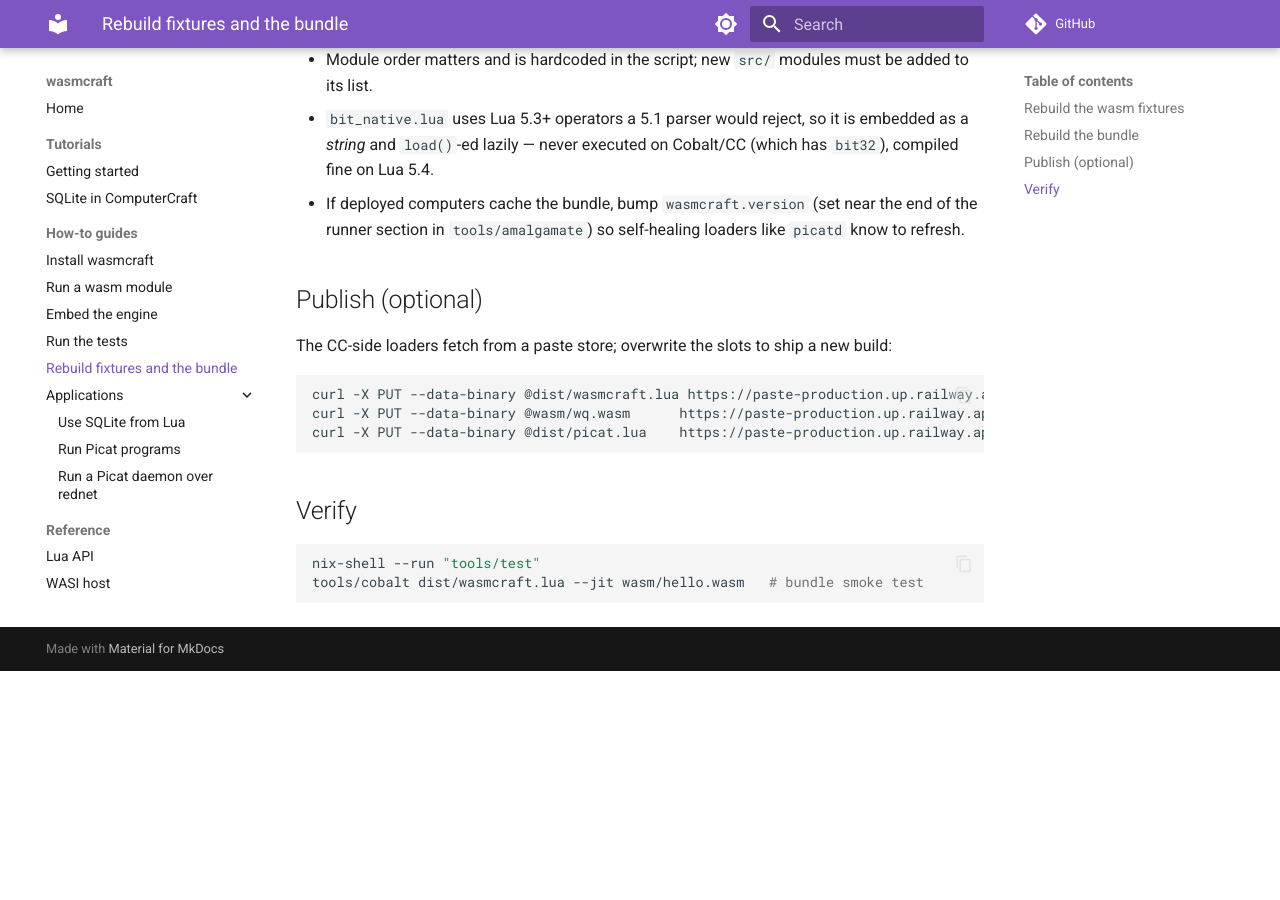
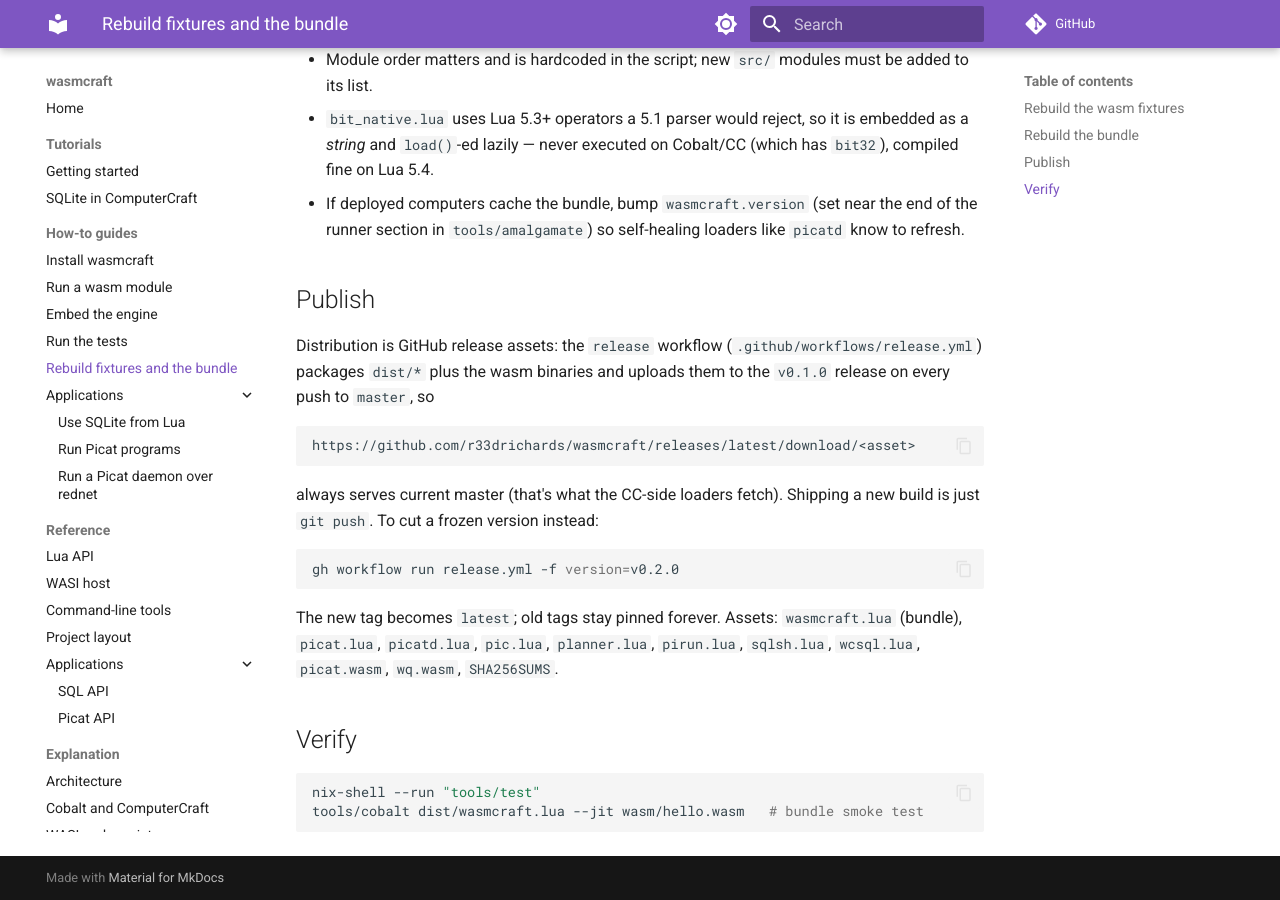
Before and after one commit to r33drichards/wasmcraft, an MkDocs documentation site: the page built from docs/how-to/rebuild-artifacts.md, in a window 1280 px wide and 900 px high, scrolled down 1025 px. Built offline with MkDocs 1.6.1 and Material for MkDocs 9.7.7, drawn with Linux system fonts in a browser that asks for light colours; comment, search, counter and statistics services are not loaded; before the commit the page ends 1696 px from its top, so only the background shows below that.

Commit message:
docs: distribute via GitHub release assets everywhere
install/README/tutorial/run-picat point at releases/latest/download (curl -L
follows the redirect; CC wget does too); rebuild-artifacts' publish section now
documents the release workflow instead of the paste store; daemon how-to gets
real wget install lines (picatd --install, pic on a pocket computer).

````diff
--- a/docs/how-to/rebuild-artifacts.md
+++ b/docs/how-to/rebuild-artifacts.md
@@ -51,16 +51,26 @@ has no `package.path`). Notes:
   the end of the runner section in `tools/amalgamate`) so self-healing
   loaders like `picatd` know to refresh.
 
-## Publish (optional)
+## Publish
 
-The CC-side loaders fetch from a paste store; overwrite the slots to ship a
-new build:
+Distribution is GitHub release assets: the `release` workflow
+(`.github/workflows/release.yml`) packages `dist/*` plus the wasm binaries and
+uploads them to the `v0.1.0` release on every push to `master`, so
+
+```
+https://github.com/r33drichards/wasmcraft/releases/latest/download/<asset>
+```
+
+always serves current master (that's what the CC-side loaders fetch). Shipping
+a new build is just `git push`. To cut a frozen version instead:
 
 ```sh
-curl -X PUT --data-binary @dist/wasmcraft.lua https://paste-production.up.railway.app/wasmcraft-bundle
-curl -X PUT --data-binary @wasm/wq.wasm      https://paste-production.up.railway.app/wc-wq.wasm
-curl -X PUT --data-binary @dist/picat.lua    https://paste-production.up.railway.app/wc-picat.lua
+gh workflow run release.yml -f version=v0.2.0
 ```
+
+The new tag becomes `latest`; old tags stay pinned forever. Assets:
+`wasmcraft.lua` (bundle), `picat.lua`, `picatd.lua`, `pic.lua`, `planner.lua`,
+`pirun.lua`, `sqlsh.lua`, `wcsql.lua`, `picat.wasm`, `wq.wasm`, `SHA256SUMS`.
 
 ## Verify
 
````
Also changed, not shown: README.md (+1 -1 lines), docs/how-to/install.md (+2 -2 lines), docs/how-to/run-a-picat-daemon.md (+11 -5 lines), docs/how-to/run-picat.md (+1 -1 lines), docs/tutorials/sqlite-in-computercraft.md (+2 -4 lines).
